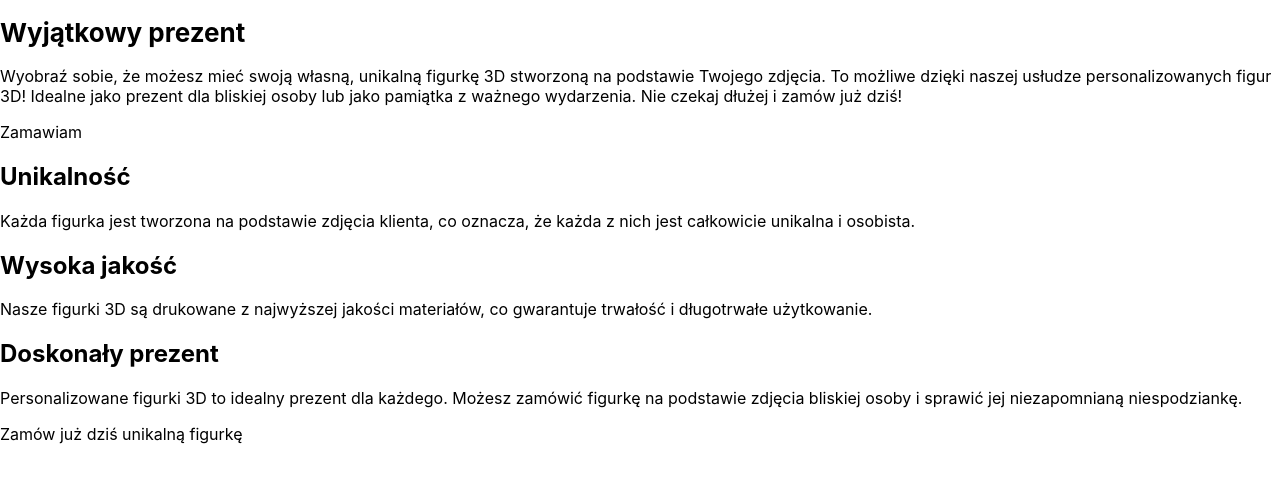
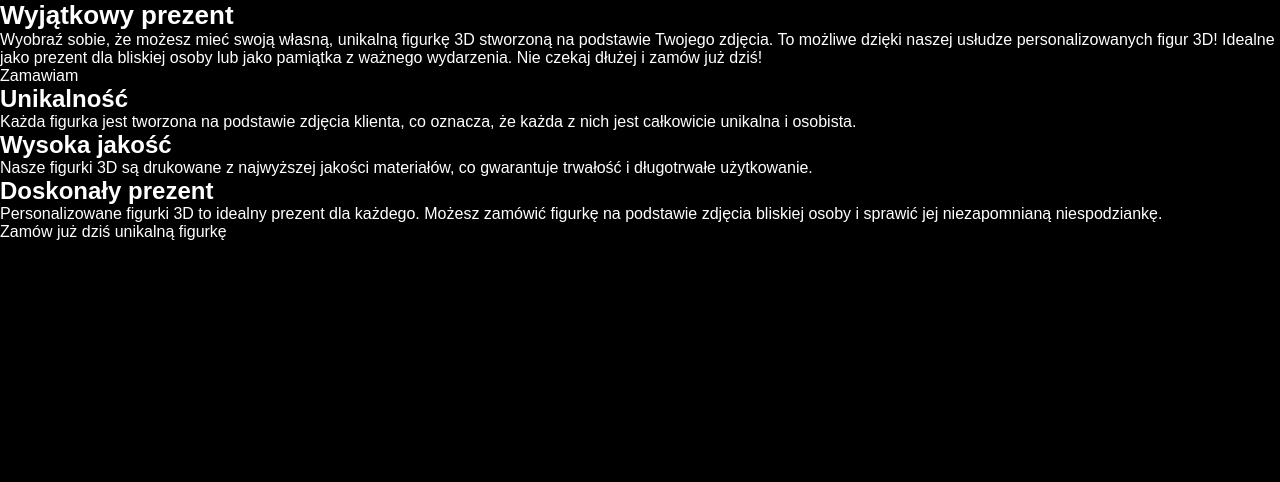
Before and after one commit to ZTKpro/my3dgift.netlify.app, a React (Create React App) app: page / in a window 1280 px wide. Shown: the top 482 px of the page. Built offline with nearby package versions, Linux system fonts and the light colour scheme.

Commit message:
global styles

```diff
--- a/src/App.js
+++ b/src/App.js
@@ -1,4 +1,6 @@
 import styled from 'styled-components';
+import GlobalStyle from './styles/globalStyles';
+
 
 const StyledTitle = styled.h1`
 font-size: 26px;
@@ -6,7 +8,8 @@
 
 function App() {
   return (
-    <div className="App">
+    <>
+      <GlobalStyle />
       <StyledTitle>
         Wyjątkowy prezent
       </StyledTitle>
@@ -43,7 +46,7 @@
         </p>
       </div>
       <div> Zamów już dziś unikalną figurkę</div>
-    </div>
+    </>
   );
 }
 
--- /dev/null
+++ b/src/styles/globalStyles.js
@@ -0,0 +1,19 @@
+// globalStyles.js
+import { createGlobalStyle } from 'styled-components';
+
+const GlobalStyle = createGlobalStyle`
+  * {
+    box-sizing: border-box;
+    margin: 0;
+    padding: 0;
+  }
+
+  body {
+    font-family: 'Poppins', sans-serif;
+    font-size: 16px;
+    background-color: black;
+    color: white;
+  }
+`;
+
+export default GlobalStyle;
```
